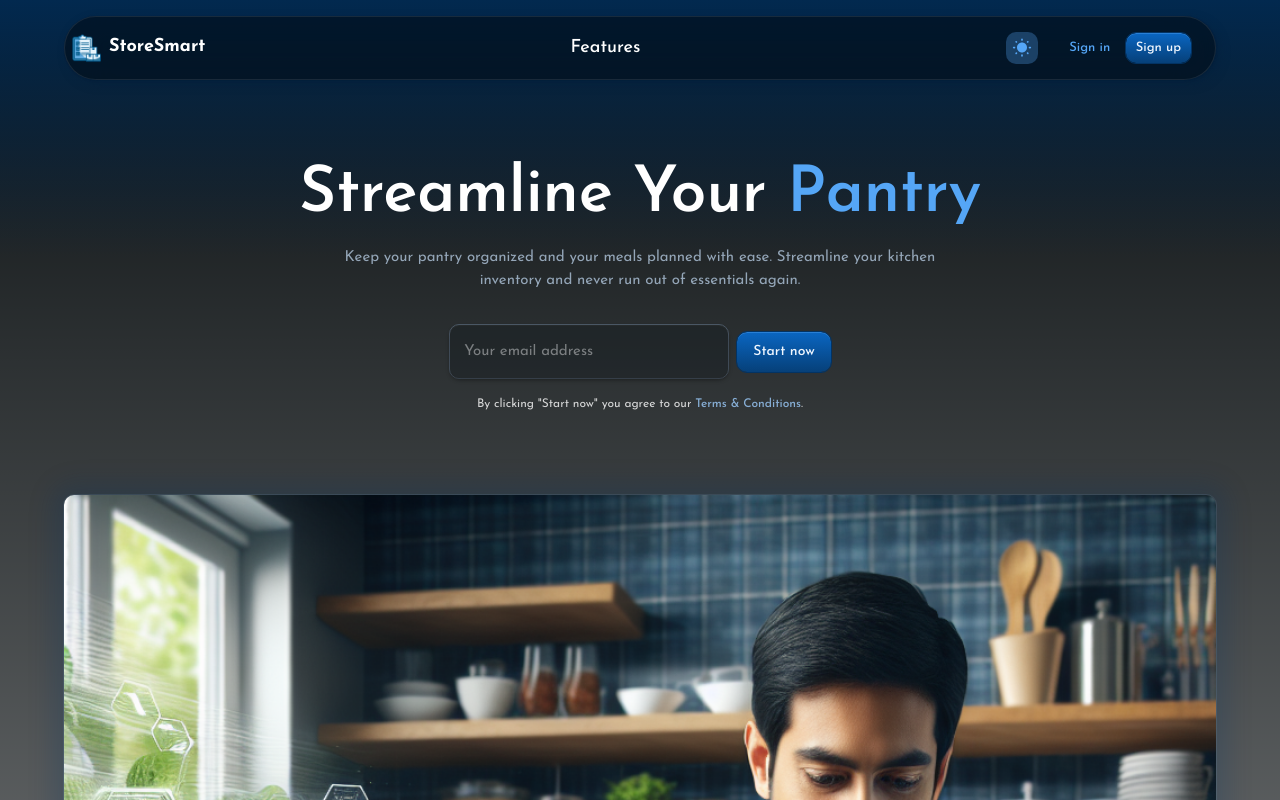
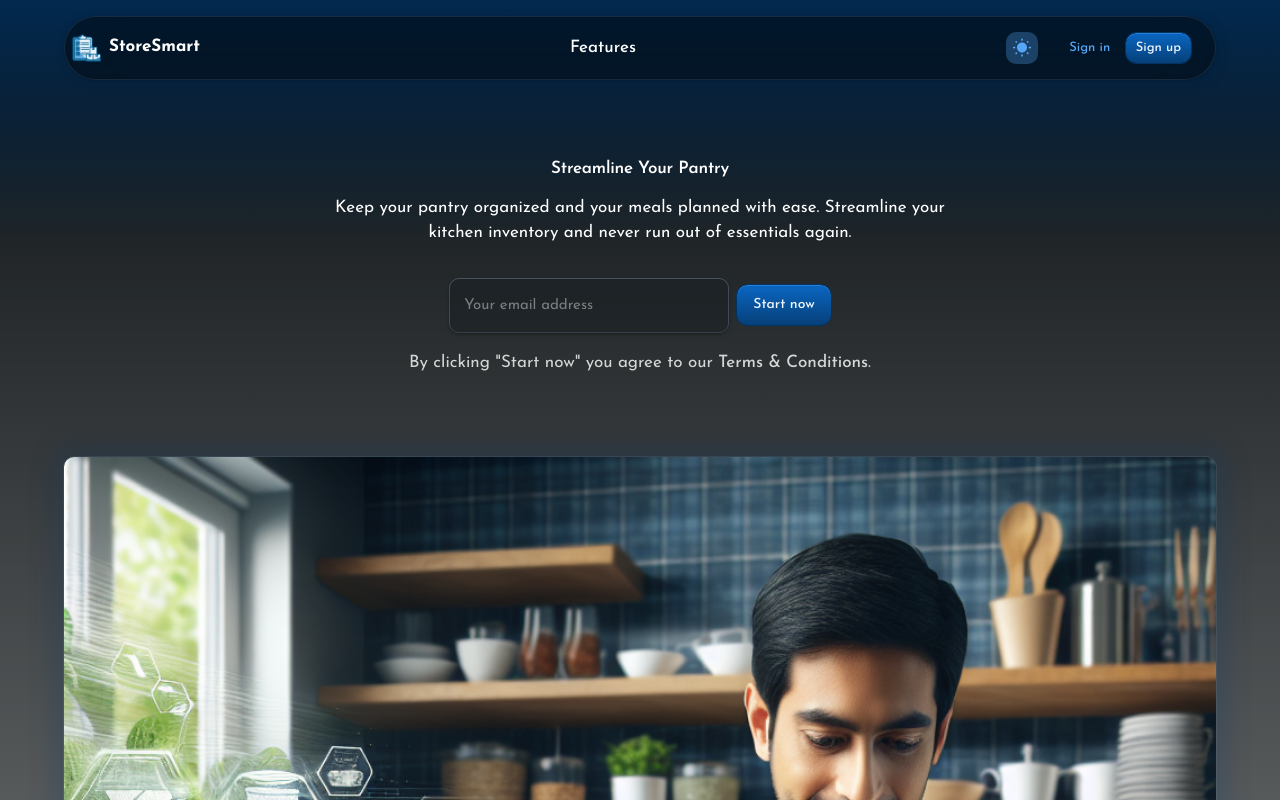
Before and after one commit to macbrina/inventory_management, a Next.js app: page / in a window 1280 px wide. Shown: the top 800 px of the page. Built offline with nearby package versions, Linux system fonts and the light colour scheme; no server answers.

Commit message:
tweak css

```diff
--- a/app/_styles/globals.css
+++ b/app/_styles/globals.css
@@ -151,12 +151,12 @@ body.dark .link:hover {
   }
 }
 
-.css-hwnex-MuiTableCell-root,
-.css-6yn4jt-MuiTableCell-root {
+.MuiTableCell-root,
+.MuiTableCell-root {
   border-bottom: 1px solid rgba(3, 102, 214, 0.3) !important;
 }
 
-.css-xu7mdg-MuiTypography-root {
+.MuiTypography-root {
   font-size: 17px !important;
 }
 
@@ -188,16 +188,16 @@ body.dark .apexcharts-legend-text {
   color: #fff !important;
 }
 
-body.dark .css-450lmt-MuiAutocomplete-listbox {
+body.dark .MuiAutocomplete-listbox {
   background-color: rgba(9, 14, 16, 1) !important;
 }
 
-body.dark .css-1vw6mcs-MuiTypography-root,
-body.dark .css-ahj2mt-MuiTypography-root {
+body.dark .MuiTypography-root,
+body.dark .MuiTypography-root {
   color: #fff;
 }
 
-.css-1c7zxo7-MuiPaper-root-MuiDialog-paper {
+body.dark .MuiDialog-paperScrollPaper {
   box-shadow: rgba(3, 102, 214, 0.3) 0px 0px 0px 3px !important;
   background-color: rgba(9, 14, 16, 1) !important;
 }
```
Also changed, not shown: 1 other file (tests, documents, lock files or other folders).
